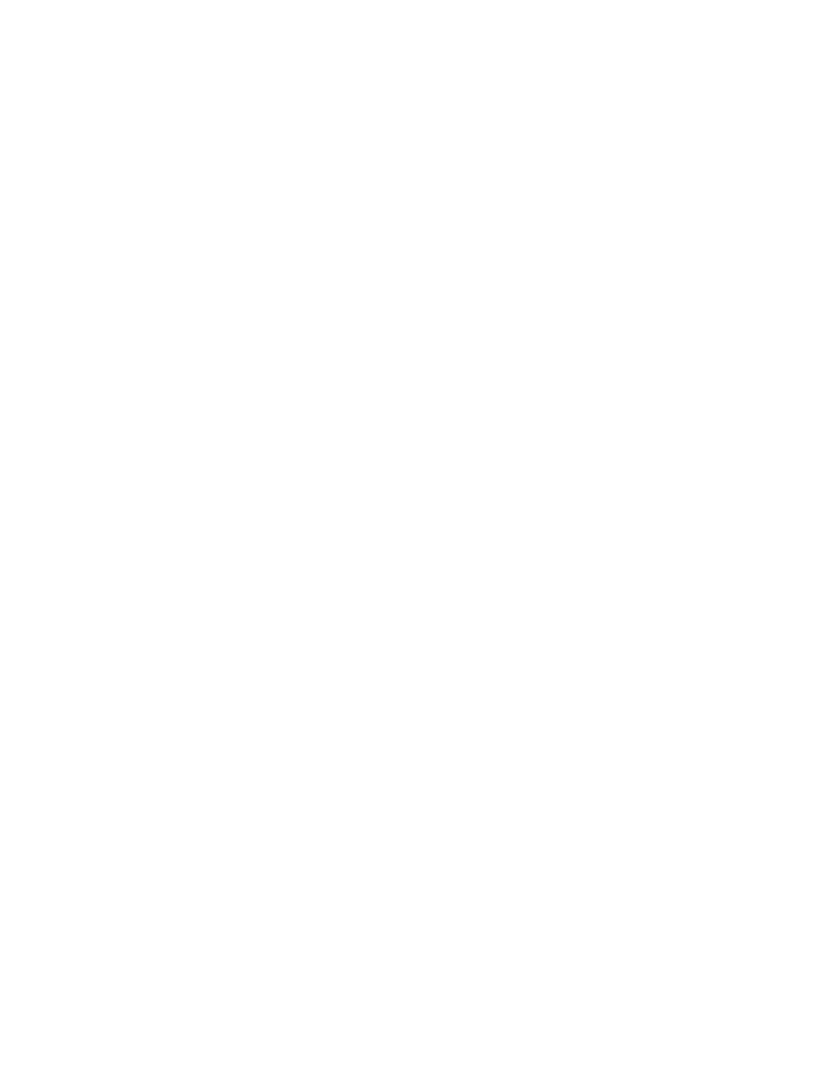
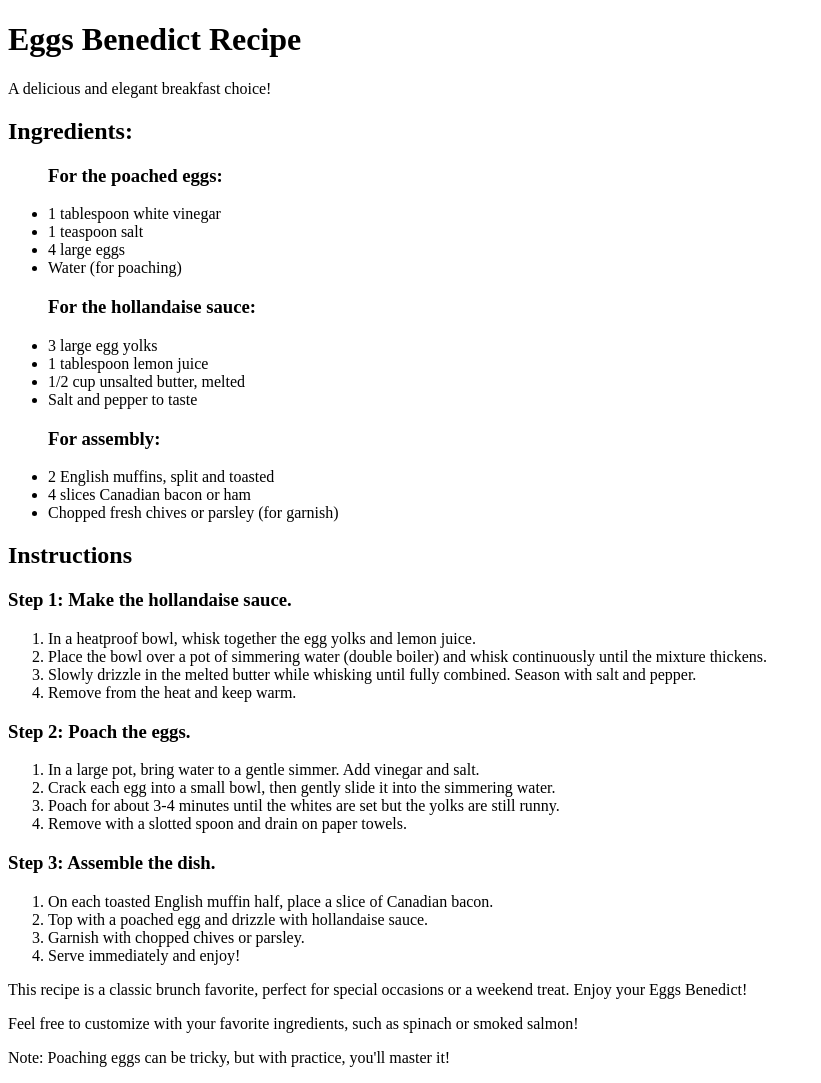
Before and after one commit to axelsn04/odin-recipes, a plain HTML site: page recipes/eggs_benedict.html in a window 1280 px wide. Shown: the whole page, without its empty margins (0-821 px from the left). Before the commit the page ends 800 px from the top, so only its background shows below. Drawn offline with Linux system fonts and the light colour scheme.

Commit message:
Created the recipe for eggs eggs benedict.
For the eggs benedict recipe, I added the title, a small comment, a unordered list of ingredients, a  ordered list of instructions with steps, two comments and one note at the end.

```diff
--- a/recipes/eggs_benedict.html
+++ b/recipes/eggs_benedict.html
@@ -6,6 +6,49 @@
     <title>eggs_benedict</title>
 </head>
 <body>
-
+    <h1>Eggs Benedict Recipe</h1>
+    <p>A delicious and elegant breakfast choice!</p>
+    <h2>Ingredients: </h2>
+    <ul>
+        <h3>For the poached eggs:</h3>
+        <li>1 tablespoon white vinegar</li>
+        <li>1 teaspoon salt</li>
+        <li>4 large eggs</li>
+        <li>Water (for poaching)</li>
+        <h3>For the hollandaise sauce:</h3>
+        <li>3 large egg yolks</li>
+        <li>1 tablespoon lemon juice</li>
+        <li>1/2 cup unsalted butter, melted</li>
+        <li>Salt and pepper to taste</li>
+        <h3>For assembly:</h3>
+        <li>2 English muffins, split and toasted</li>
+        <li>4 slices Canadian bacon or ham</li>
+        <li>Chopped fresh chives or parsley (for garnish)</li>
+    </ul>
+    <h2>Instructions</h2>
+    <h3>Step 1: Make the hollandaise sauce.</h3>
+    <ol>
+        <li>In a heatproof bowl, whisk together the egg yolks and lemon juice.</li>
+        <li>Place the bowl over a pot of simmering water (double boiler) and whisk continuously until the mixture thickens.</li>
+        <li>Slowly drizzle in the melted butter while whisking until fully combined. Season with salt and pepper.</li>
+        <li>Remove from the heat and keep warm.</li>
+    </ol>
+    <h3>Step 2: Poach the eggs.</h3>
+    <ol>
+        <li>In a large pot, bring water to a gentle simmer. Add vinegar and salt.</li>
+        <li>Crack each egg into a small bowl, then gently slide it into the simmering water.</li>
+        <li>Poach for about 3-4 minutes until the whites are set but the yolks are still runny.</li>
+        <li>Remove with a slotted spoon and drain on paper towels.</li>
+    </ol>
+    <h3>Step 3: Assemble the dish.</h3>
+    <ol>
+        <li>On each toasted English muffin half, place a slice of Canadian bacon.</li>
+        <li>Top with a poached egg and drizzle with hollandaise sauce.</li>
+        <li>Garnish with chopped chives or parsley.</li>
+        <li>Serve immediately and enjoy!</li>
+    </ol>
+    <p>This recipe is a classic brunch favorite, perfect for special occasions or a weekend treat. Enjoy your Eggs Benedict!</p>
+    <p>Feel free to customize with your favorite ingredients, such as spinach or smoked salmon!</p>
+    <p>Note: Poaching eggs can be tricky, but with practice, you'll master it!</p>
 </body>
 </html>
```
